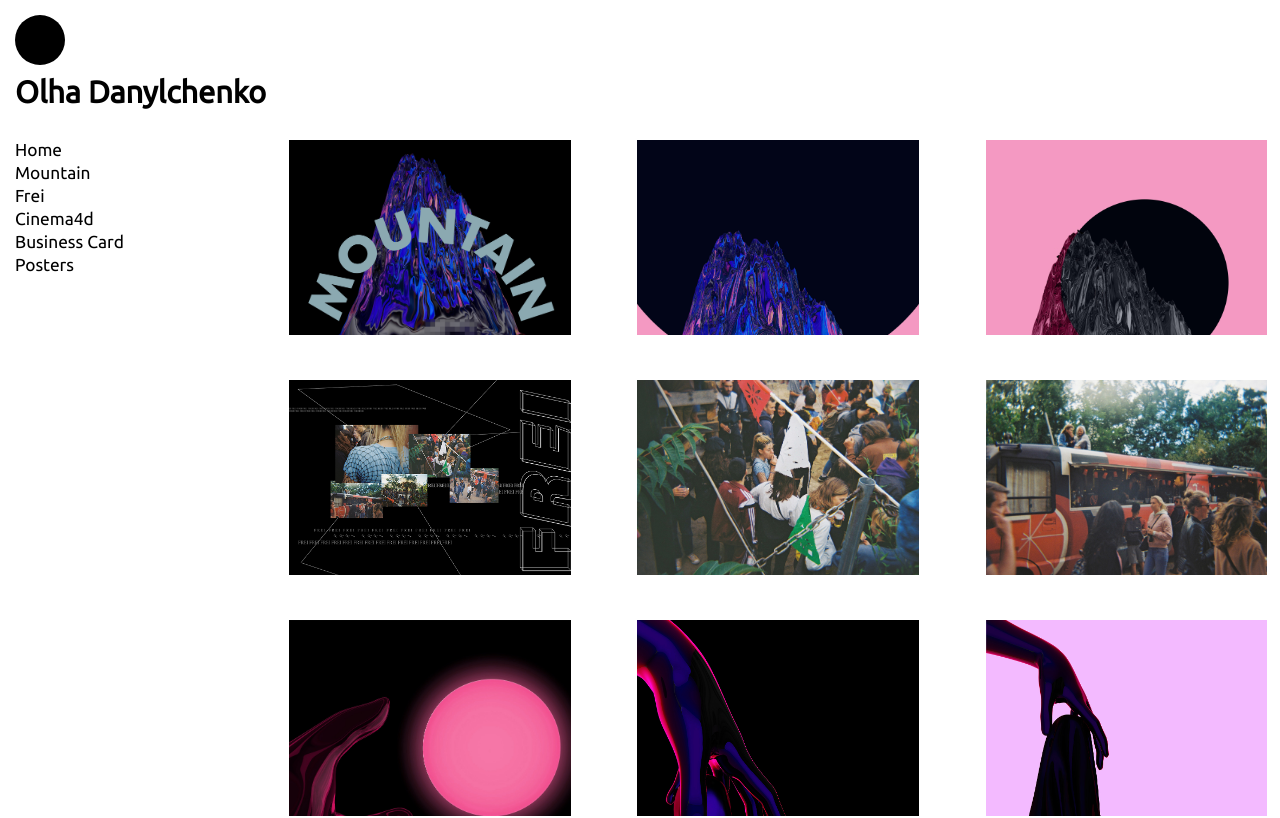
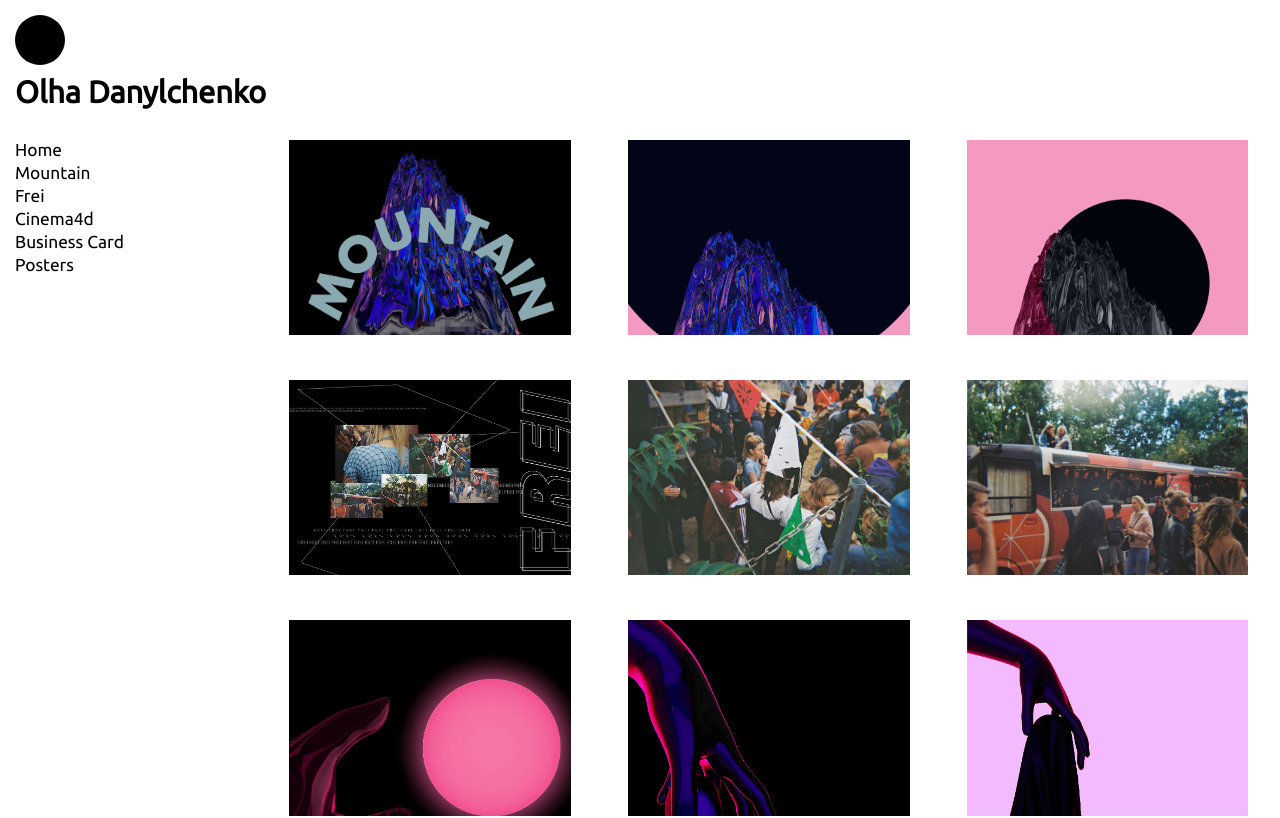
Before and after one commit to tottorototem/portfolio, a React (Create React App) app: page /#/ in a window 1280 px wide. Shown: the top 818 px of the page. Built offline with nearby package versions, Linux system fonts and the light colour scheme.

Commit message:
fix some spacing issues on the homepage

```diff
--- a/package.json
+++ b/package.json
@@ -2,6 +2,7 @@
   "name": "portfolio",
   "version": "0.1.0",
   "private": true,
+  "homepage": "https://olhadanylchenko.github.io/portfolio/#/",
   "dependencies": {
     "@types/jest": "24.0.13",
     "@types/node": "12.0.4",
--- a/src/index.tsx
+++ b/src/index.tsx
@@ -4,3 +4,5 @@ import './index.css';
 import { Portfolio } from './portfolio';
 
 ReactDOM.render(<Portfolio />, document.getElementById('portfolio'));
+
+export const baseUrl = '' /*'/portfolio'*/;
--- a/src/portfolio.css
+++ b/src/portfolio.css
@@ -65,8 +65,10 @@ main > ul > li {
 }
 
 ul.group {
-	display: flex;
-	justify-content: space-between;
+	display: grid;
+	grid-template-rows: 1fr;
+	grid-template-columns: 1fr 1fr 1fr;
+	grid-gap: 3vw;
 }
 
 ul.group li {
--- a/src/routes/group.tsx
+++ b/src/routes/group.tsx
@@ -1,6 +1,7 @@
 import * as React from 'react';
 import { PortfolioContext, IGroup } from '../portfolio';
 import { Link } from 'react-router-dom';
+import { baseUrl } from '..';
 
 export const Group: React.FC = (props: any) => {
 	const { state } = React.useContext(PortfolioContext);
@@ -22,9 +23,9 @@ export const Group: React.FC = (props: any) => {
 		return (
 			<ul className="group-page">
 				{group.images.map((image, index) => (
-					<a key={index} href={image.url}>
+					<a key={index} href={`${baseUrl}${image.url}`}>
 						<li key={index}>
-							<img src={image.url} alt={image.name} />
+							<img src={`${baseUrl}${image.url}`} alt={image.name} />
 						</li>
 					</a>
 				))}
--- a/src/routes/index.tsx
+++ b/src/routes/index.tsx
@@ -1,6 +1,7 @@
 import * as React from 'react';
 import { Link } from 'react-router-dom';
 import { PortfolioContext } from '../portfolio';
+import { baseUrl } from '..';
 
 export const Index: React.FC = (props: any) => {
 	const { state, dispatch } = React.useContext(PortfolioContext);
@@ -31,7 +32,7 @@ export const Index: React.FC = (props: any) => {
 					<Link to={`/${group.id}`}>
 						<ul className="group">
 							{group.images.map((image, imageIndex) => (
-								<li key={imageIndex} style={{ backgroundImage: `url(${image.url})` }} aria-label={image.name} />
+								<li key={imageIndex} style={{ backgroundImage: `url(${image.url})` }} aria-label={`${baseUrl}${image.name}`} />
 							))}
 						</ul>
 					</Link>
--- a/src/routes/view.tsx
+++ b/src/routes/view.tsx
@@ -20,5 +20,5 @@ export const View: React.FC = (props: any) => {
 		setImage(search);
 	}, [props.match.params.imageId, state.groups]);
 
-	return image ? <img src={image.url} alt={image.name} /> : null;
+	return image ? <img className="view" src={image.url} alt={image.name} /> : null;
 }
```
